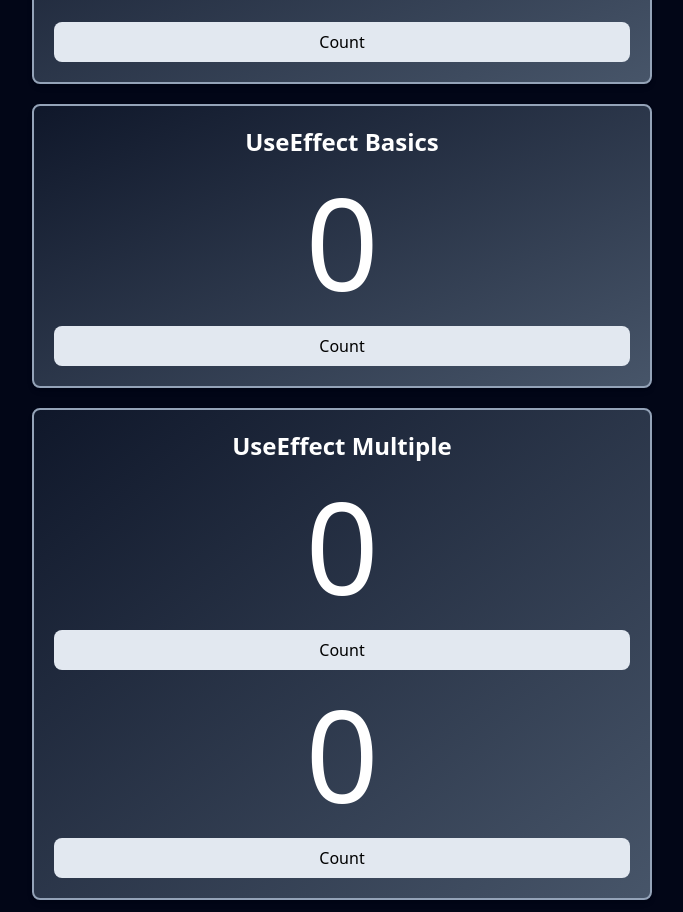
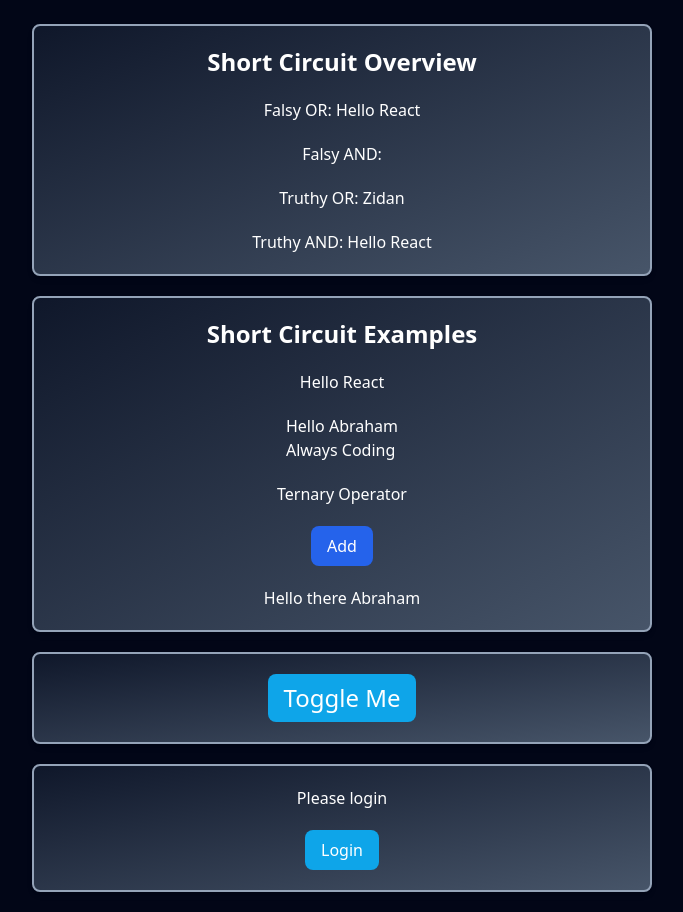
Before and after one commit to danzBraham/learning-react, a React (Vite) app: page / in a window 1280 px wide. Shown: the part 220-1132 px from the top of the page, without its empty margins (298-981 px from the left). Built offline with nearby package versions, Linux system fonts and the light colour scheme; no server answers.

Commit message:
feat(react-conditional-rendering): Complete conditional rendering topics

```diff
--- a/src/App.jsx
+++ b/src/App.jsx
@@ -6,20 +6,32 @@
 // import UseStateGotcha from "./topics/01-useState/05-useState-gotcha";
 
 // useEffect Hook
-import CodeExample from "./topics/02-useEffect/01-code-example";
-import UseEffectBasics from "./topics/02-useEffect/02-useEffect-basics";
-import UseEffectMultiple from "./topics/02-useEffect/03-useEffect-multiple-effects";
-import UseEffectFetchData from "./topics/02-useEffect/04-useEffect-fetch-data";
+// import CodeExample from "./topics/02-useEffect/01-code-example";
+// import UseEffectBasics from "./topics/02-useEffect/02-useEffect-basics";
+// import UseEffectMultiple from "./topics/02-useEffect/03-useEffect-multiple-effects";
+// import UseEffectFetchData from "./topics/02-useEffect/04-useEffect-fetch-data";
+
+// Conditional Rendering
+import MultipleReturnsBasics from "./topics/03-conditional-rendering/01-multiple-returns-basics";
+import MultipleReturnsFetchData from "./topics/03-conditional-rendering/02-multiple-returns-fetch-data";
+import HooksRule from "./topics/03-conditional-rendering/03-hooks-rule";
+import ShortCircuitOverview from "./topics/03-conditional-rendering/04-short-circuit-overview";
+import ShortCircuitExamples from "./topics/03-conditional-rendering/05-short-circuit-examples";
+import ToggleChallenge from "./topics/03-conditional-rendering/06-toggle-challenge";
+import UserChallenge from "./topics/03-conditional-rendering/07-user-challenge";
 
 export default function App() {
   document.documentElement.style.backgroundColor = "#020617";
 
   return (
     <main className="flex flex-col items-center justify-center gap-5 p-5">
-      <CodeExample />
-      <UseEffectBasics />
-      <UseEffectMultiple />
-      <UseEffectFetchData />
+      <MultipleReturnsBasics />
+      <MultipleReturnsFetchData />
+      <HooksRule />
+      <ShortCircuitOverview />
+      <ShortCircuitExamples />
+      <ToggleChallenge />
+      <UserChallenge />
     </main>
   );
 }
--- /dev/null
+++ b/src/topics/03-conditional-rendering/01-multiple-returns-basics.jsx
@@ -0,0 +1,21 @@
+import { useState, useEffect } from "react";
+
+export default function MultipleReturnsBasics() {
+  const [isLoading, setIsLoading] = useState(true);
+
+  useEffect(() => {
+    setTimeout(() => {
+      setIsLoading(false);
+    }, 1500);
+  }, []);
+
+  if (isLoading) {
+    return <h1 className="text-9xl text-white">Loading...</h1>;
+  }
+
+  return (
+    <section className="flex w-full flex-col items-center justify-center gap-5 rounded-lg border-2 border-slate-400 bg-gradient-to-br from-slate-900 to-slate-600 p-5 text-white shadow-md lg:w-1/2">
+      <h1>Multiple Returns Basics</h1>
+    </section>
+  );
+}
--- /dev/null
+++ b/src/topics/03-conditional-rendering/02-multiple-returns-fetch-data.jsx
@@ -0,0 +1,51 @@
+import { useState, useEffect } from "react";
+
+export default function MultipleReturnsFetchData() {
+  const [isLoading, setIsLoading] = useState(true);
+  const [isError, setIsError] = useState(false);
+
+  const [user, setUser] = useState(null);
+
+  useEffect(() => {
+    const fetchUser = async () => {
+      try {
+        const response = await fetch("https://api.github.com/users/danzBraham");
+        if (!response.ok) {
+          setIsError(true);
+          setIsLoading(false);
+          return;
+        }
+        const user = await response.json();
+        setUser(user);
+      } catch (error) {
+        setIsError(true);
+        console.error(error);
+      }
+      setIsLoading(false);
+    };
+    fetchUser();
+  }, []);
+
+  if (isLoading) {
+    return <h1 className="text-center text-5xl text-white">Loading...</h1>;
+  }
+
+  if (isError) {
+    return (
+      <h1 className="text-center text-5xl text-white">There was an error...</h1>
+    );
+  }
+
+  const { login, avatar_url, followers, html_url } = user;
+
+  return (
+    <section className="flex w-full flex-col items-center justify-center gap-5 rounded-lg border-2 border-slate-400 bg-gradient-to-br from-slate-900 to-slate-600 p-5 text-white shadow-md lg:w-1/2">
+      <img src={avatar_url} alt={login} className="w-1/2 rounded-3xl" />
+      <h1 className="text-2xl">{login}</h1>
+      <h2>{followers} Followers</h2>
+      <a href={html_url} className="underline" target="_blank" rel="noreferrer">
+        See on github
+      </a>
+    </section>
+  );
+}
--- /dev/null
+++ b/src/topics/03-conditional-rendering/03-hooks-rule.jsx
@@ -0,0 +1,21 @@
+import { useState, useEffect } from "react";
+
+export default function HooksRule() {
+  const [condition, setCondition] = useState(true);
+
+  if (condition) {
+    // won't work
+    const [fail, setFail] = useState(true);
+  }
+
+  if (condition) {
+    return <h1 className="text-center text-5xl text-white">Hooks Rule</h1>;
+  }
+
+  // this will also fail
+  useEffect(() => {
+    console.log("Hello React");
+  }, []);
+
+  return <h1 className="text-center text-5xl text-white">Hooks Rule</h1>;
+}
--- /dev/null
+++ b/src/topics/03-conditional-rendering/04-short-circuit-overview.jsx
@@ -0,0 +1,16 @@
+import { useState } from "react";
+
+export default function ShortCircuitOverview() {
+  const [isFalsy, setIsFalsy] = useState("");
+  const [isTruthy, setIsTruthy] = useState("Zidan");
+
+  return (
+    <section className="flex w-full flex-col items-center justify-center gap-5 rounded-lg border-2 border-slate-400 bg-gradient-to-br from-slate-900 to-slate-600 p-5 text-white shadow-md lg:w-1/2">
+      <h1 className="text-2xl font-bold">Short Circuit Overview</h1>
+      <h1>Falsy OR: {isFalsy || "Hello React"}</h1>
+      <h1>Falsy AND: {isFalsy && "Hello React"}</h1>
+      <h1>Truthy OR: {isTruthy || "Hello React"}</h1>
+      <h1>Truthy AND: {isTruthy && "Hello React"}</h1>
+    </section>
+  );
+}
--- /dev/null
+++ b/src/topics/03-conditional-rendering/05-short-circuit-examples.jsx
@@ -0,0 +1,46 @@
+import { useState } from "react";
+
+export default function ShortCircuitExamples() {
+  // falsy
+  const [text, setText] = useState("");
+  // truthy
+  const [name, setName] = useState("Zidan");
+  const [user, seetUser] = useState({ name: "Abraham" });
+  const [isEditing, setIsEditing] = useState(false);
+
+  return (
+    <section className="flex w-full flex-col items-center justify-center gap-5 rounded-lg border-2 border-slate-400 bg-gradient-to-br from-slate-900 to-slate-600 p-5 text-white shadow-md lg:w-1/2">
+      <h1 className="text-2xl font-bold">Short Circuit Examples</h1>
+      <h1>{text || "Hello React"}</h1>
+      {text && (
+        <div>
+          <h1>Hello {name}</h1>
+          <p>Always Learn</p>
+        </div>
+      )}
+      {user && <NameComponent name={user.name} />}
+      <h1>Ternary Operator</h1>
+      <button className="rounded-lg bg-blue-600 px-4 py-2">
+        {isEditing ? "Edit" : "Add"}
+      </button>
+      {user ? (
+        <div>
+          <h1>Hello there {user.name}</h1>
+        </div>
+      ) : (
+        <div>
+          <h1>Please login</h1>
+        </div>
+      )}
+    </section>
+  );
+}
+
+function NameComponent({ name }) {
+  return (
+    <div>
+      <h1>Hello {name}</h1>
+      <p>Always Coding</p>
+    </div>
+  );
+}
--- /dev/null
+++ b/src/topics/03-conditional-rendering/06-toggle-challenge.jsx
@@ -0,0 +1,35 @@
+import { useState } from "react";
+
+export default function ToggleChallenge() {
+  const [showAlert, setShowAlert] = useState(false);
+
+  // first method
+  // const toggleAlert = () => {
+  //   if (showAlert) {
+  //     setShowAlert(false);
+  //     return;
+  //   }
+  //   setShowAlert(true);
+  // };
+
+  return (
+    <section className="flex w-full flex-col items-center justify-center gap-5 rounded-lg border-2 border-slate-400 bg-gradient-to-br from-slate-900 to-slate-600 p-5 text-white shadow-md lg:w-1/2">
+      <button
+        className="rounded-lg bg-sky-500 px-4 py-2 text-2xl text-white"
+        // second method
+        onClick={() => setShowAlert(!showAlert)}
+      >
+        Toggle Me
+      </button>
+      {showAlert && <Alert />}
+    </section>
+  );
+}
+
+const Alert = () => {
+  return (
+    <h1 className="bg-gradient-to-r from-fuchsia-300 to-cyan-300 bg-clip-text text-5xl font-bold text-transparent md:text-8xl">
+      Hello React
+    </h1>
+  );
+};
--- /dev/null
+++ b/src/topics/03-conditional-rendering/07-user-challenge.jsx
@@ -0,0 +1,28 @@
+import { useState } from "react";
+
+export default function UserChallenge() {
+  const [user, setUser] = useState(null);
+
+  const login = () => setUser({ name: "Abraham" });
+  const logout = () => setUser(null);
+
+  return (
+    <section className="flex w-full flex-col items-center justify-center gap-5 rounded-lg border-2 border-slate-400 bg-gradient-to-br from-slate-900 to-slate-600 p-5 text-white shadow-md lg:w-1/2">
+      {user ? (
+        <>
+          <h1>Welcome {user.name}</h1>
+          <button className="rounded-lg bg-sky-500 px-4 py-2" onClick={logout}>
+            Logout
+          </button>
+        </>
+      ) : (
+        <>
+          <h1>Please login</h1>
+          <button className="rounded-lg bg-sky-500 px-4 py-2" onClick={login}>
+            Login
+          </button>
+        </>
+      )}
+    </section>
+  );
+}
```
